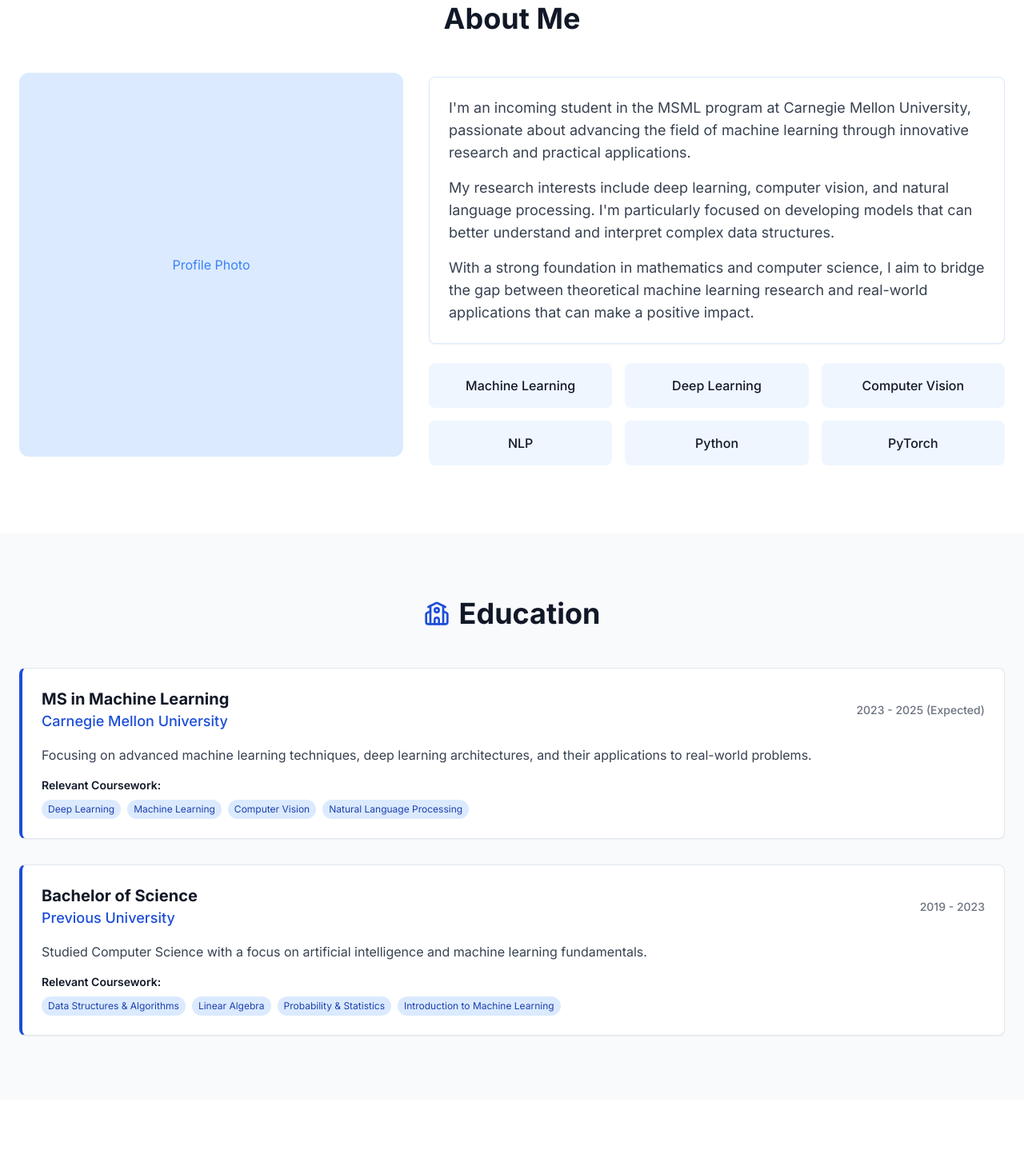
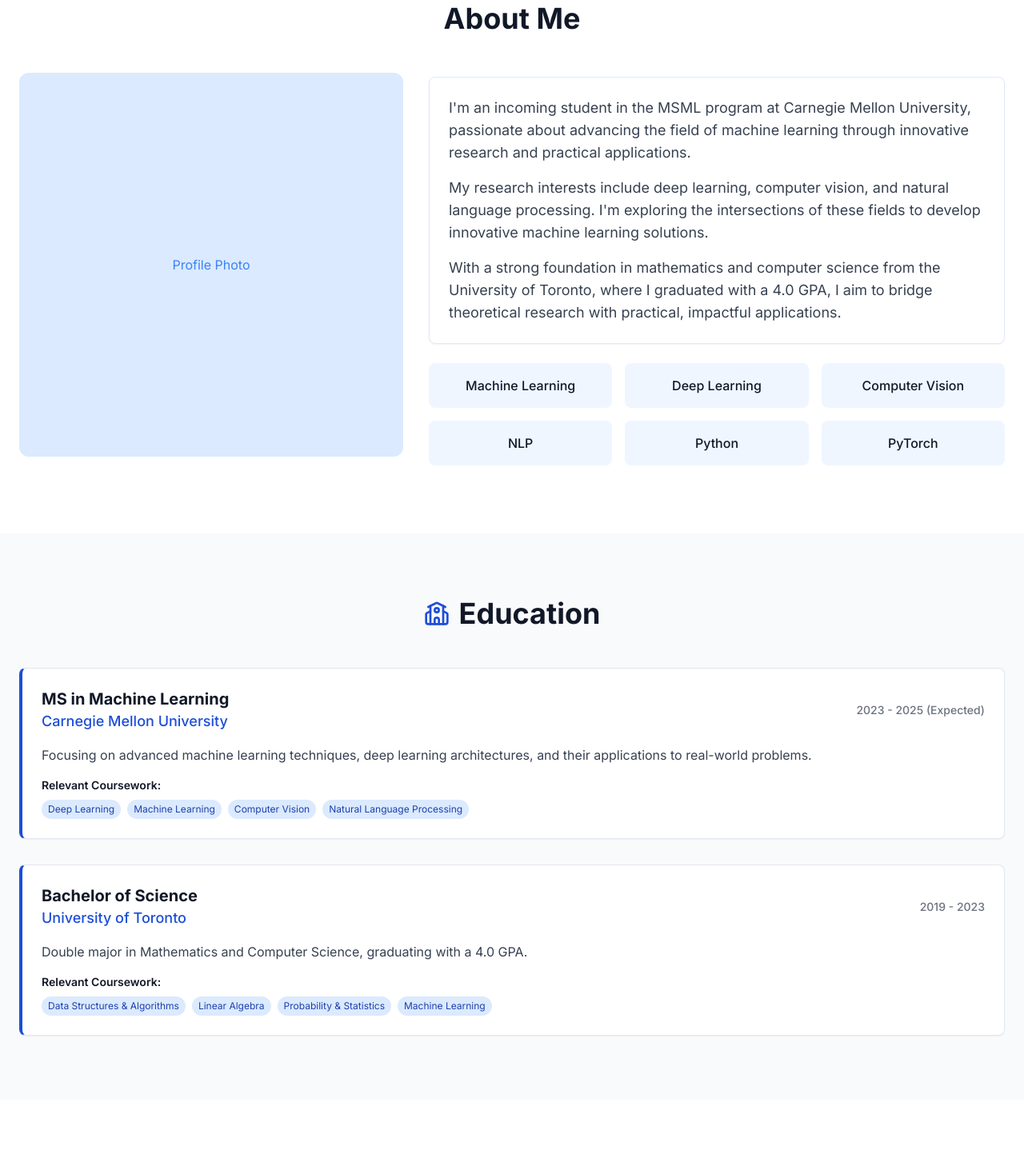
Before and after one commit to jsdandurand/jsdandurand.github.io, a React (Vite) app: page / in a window 1280 px wide. Shown: the part 877-2335 px from the top of the page at 80% size. Built offline with nearby package versions, Linux system fonts and the light colour scheme.

Commit message:
Update About Me section
Updated the About Me section with new information about education and research interests.

```diff
--- a/src/components/About.tsx
+++ b/src/components/About.tsx
@@ -23,10 +23,10 @@ const About = () => {
                 I'm an incoming student in the MSML program at Carnegie Mellon University, passionate about advancing the field of machine learning through innovative research and practical applications.
               </p>
               <p className="text-lg text-gray-700 mb-4">
-                My research interests include deep learning, computer vision, and natural language processing. I'm particularly focused on developing models that can better understand and interpret complex data structures.
+                My research interests include deep learning, computer vision, and natural language processing. I'm exploring the intersections of these fields to develop innovative machine learning solutions.
               </p>
               <p className="text-lg text-gray-700">
-                With a strong foundation in mathematics and computer science, I aim to bridge the gap between theoretical machine learning research and real-world applications that can make a positive impact.
+                With a strong foundation in mathematics and computer science from the University of Toronto, where I graduated with a 4.0 GPA, I aim to bridge theoretical research with practical, impactful applications.
               </p>
             </Card>
             <div className="mt-6 grid grid-cols-2 md:grid-cols-3 gap-4">
--- a/src/components/Education.tsx
+++ b/src/components/Education.tsx
@@ -13,10 +13,10 @@ const Education = () => {
     },
     {
       degree: "Bachelor of Science",
-      institution: "Previous University", // Replace with actual university
+      institution: "University of Toronto",
       period: "2019 - 2023",
-      description: "Studied Computer Science with a focus on artificial intelligence and machine learning fundamentals.",
-      courses: ["Data Structures & Algorithms", "Linear Algebra", "Probability & Statistics", "Introduction to Machine Learning"]
+      description: "Double major in Mathematics and Computer Science, graduating with a 4.0 GPA.",
+      courses: ["Data Structures & Algorithms", "Linear Algebra", "Probability & Statistics", "Machine Learning"]
     }
   ];
 
```
